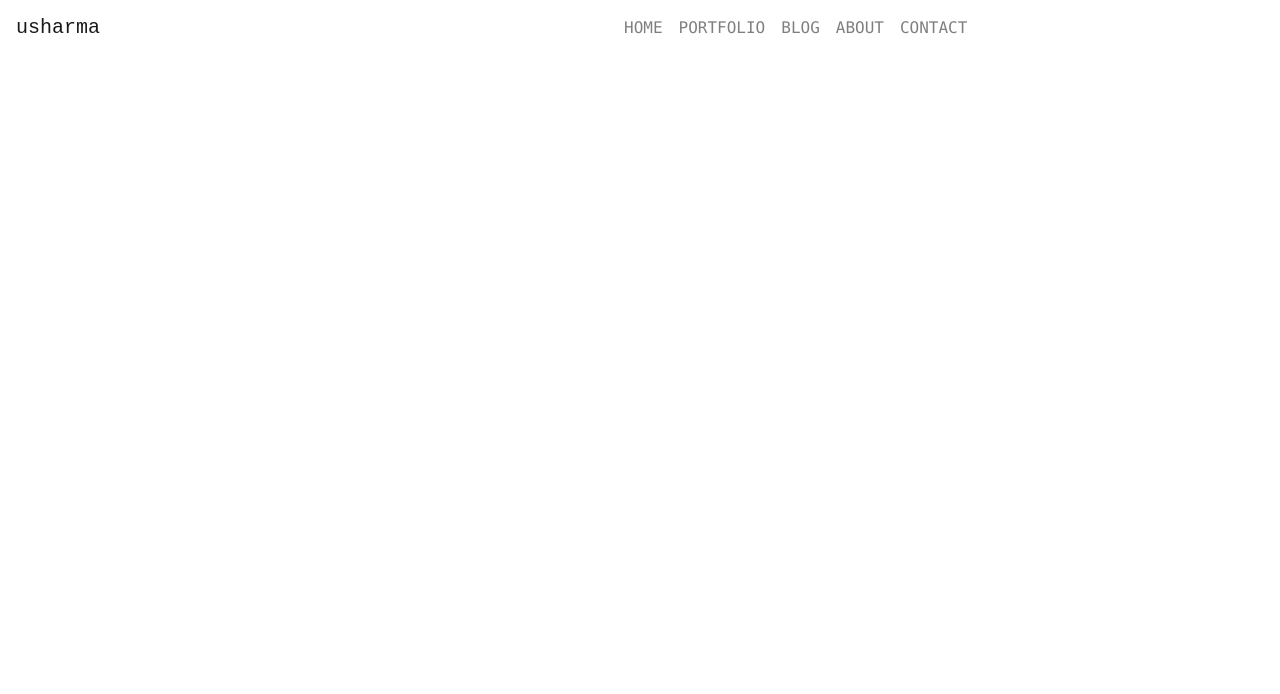
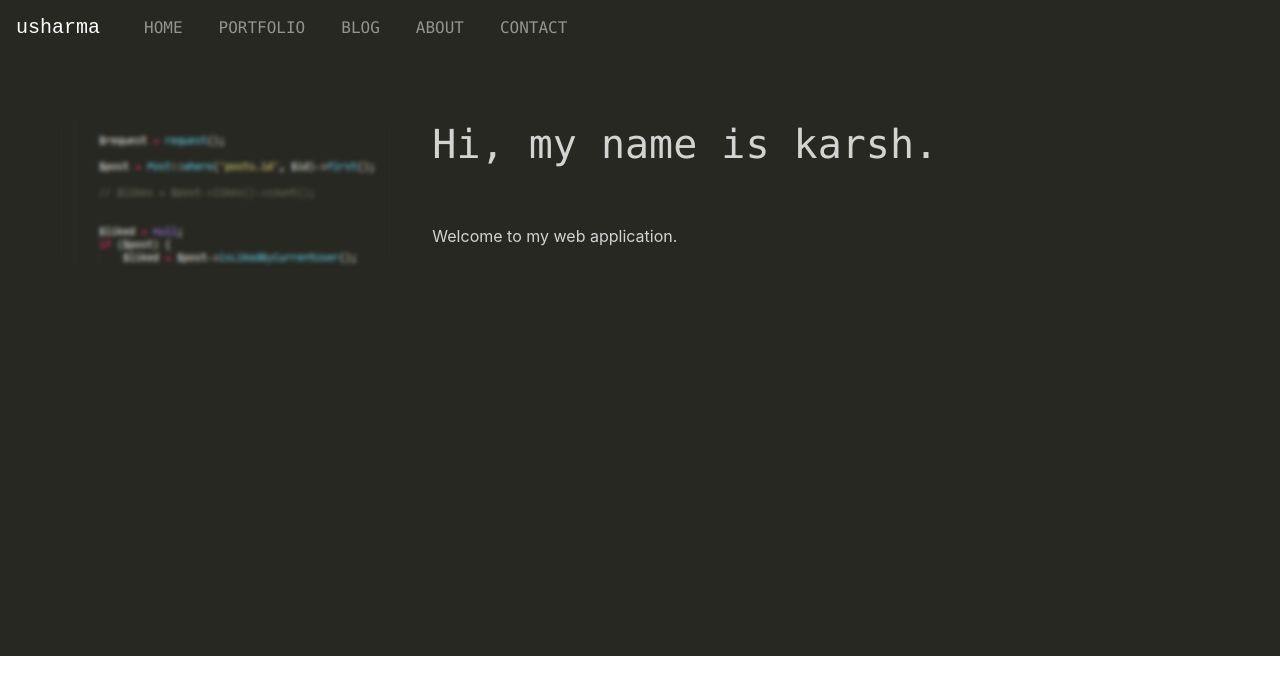
Before and after one commit to karshh/portfolio-angular, an Angular app: page /home in a window 1280 px wide. Shown: the top 694 px of the page. Built offline with nearby package versions, Linux system fonts and the light colour scheme.

Commit message:
Basic jumbo.

```diff
--- a/src/app/app.module.ts
+++ b/src/app/app.module.ts
@@ -5,13 +5,15 @@ import { NgModule } from '@angular/core';
 import { AppComponent } from './app.component';
 import { NavItemComponent } from './nav-item/nav-item.component';
 import { NavListComponent } from './nav-list/nav-list.component';
+import { HomeJumboComponent } from './home-jumbo/home-jumbo.component';
 
 
 @NgModule({
   declarations: [
     AppComponent,
     NavItemComponent,
-    NavListComponent
+    NavListComponent,
+    HomeJumboComponent
   ],
   imports: [
     BrowserModule
--- /dev/null
+++ b/src/app/home-jumbo/home-jumbo.component.css
@@ -0,0 +1,14 @@
+
+.jumbotron-extra {
+	background-color: #272822;
+	color: rgba(255, 255, 255, 0.8);
+	border-radius: 0px;
+	min-height: 600px;
+
+}
+
+.jumboImg {
+	background: url("../../assets/img/jumboimg.PNG" ) center no-repeat;
+    background-size: auto;
+	filter: blur(2px);
+}
--- /dev/null
+++ b/src/app/home-jumbo/home-jumbo.component.html
@@ -0,0 +1,14 @@
+
+<div class="jumbotron jumbotron-extra">
+	  <div class="row">
+	    <div class="jumboImg col-4">
+	    </div>
+	    <div>
+
+	      <h1 style="font-family: 'Lucida Console'">Hi, my name is karsh.</h1>
+	      <br><br>
+	      <p> Welcome to my web application. </p>
+
+	  </div>
+
+</div>
--- /dev/null
+++ b/src/app/home-jumbo/home-jumbo.component.ts
@@ -0,0 +1,15 @@
+import { Component, OnInit } from '@angular/core';
+
+@Component({
+  selector: 'app-home-jumbo',
+  templateUrl: './home-jumbo.component.html',
+  styleUrls: ['./home-jumbo.component.css']
+})
+export class HomeJumboComponent implements OnInit {
+
+  constructor() { }
+
+  ngOnInit() {
+  }
+
+}
--- a/src/app/nav-item/nav-item.component.css
+++ b/src/app/nav-item/nav-item.component.css
@@ -1,9 +1,5 @@
-
-
 .nav-link-extra {
 	font-family: 'Lucida Console';
+	margin-left: 20px;
+
 }
-
-.navbar-nav-extra {
-	margin-left: 520px;
-}
--- a/src/app/nav-list/nav-list.component.css
+++ b/src/app/nav-list/nav-list.component.css
@@ -1,12 +1,8 @@
 .navbar-local-style {
-	background-color: transparent;
+	background-color: #272822;
 }
 
 .navbar-brand-font {
 	font-family: 'Aref Ruqaa', monospace;
 
 }
-
-.navbar-nav-extra {
-	margin-left: 500px;
-}
--- a/src/app/nav-list/nav-list.component.html
+++ b/src/app/nav-list/nav-list.component.html
@@ -1,6 +1,6 @@
 
 
-<nav class="navbar navbar-expand-lg navbar-light navbar-local-style">
+<nav class="navbar navbar-expand-lg navbar-dark navbar-local-style">
 
   <a class="navbar-brand navbar-brand-font" href="/home">usharma</a>
 
@@ -16,3 +16,6 @@
 
   </div>
 </nav>
+
+
+<app-home-jumbo></app-home-jumbo>
```
Also changed, not shown: src/assets/img/jumboimg.PNG (added), 1 other file (tests, documents, lock files or other folders).
